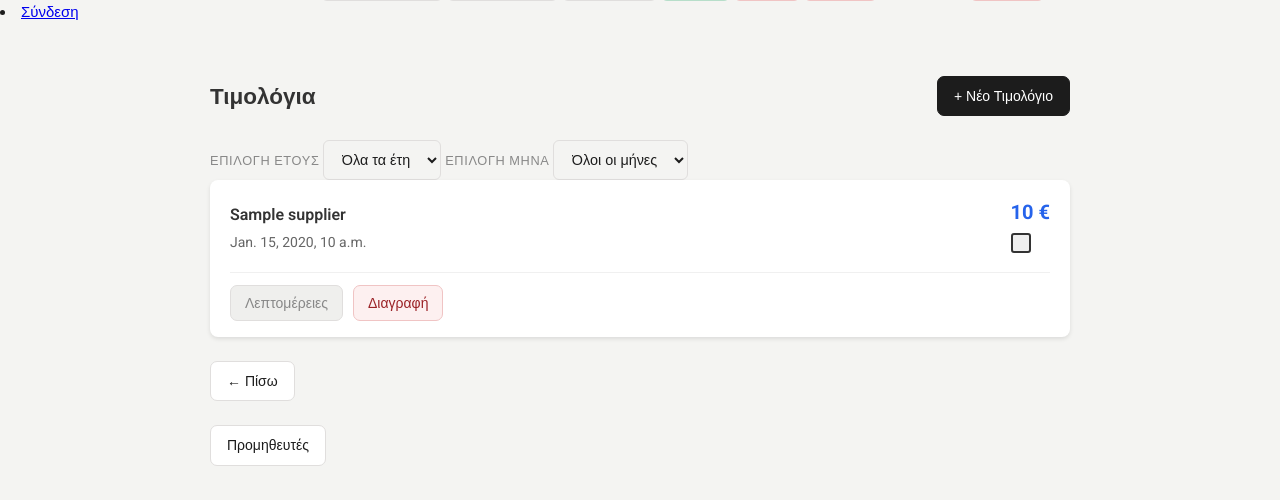
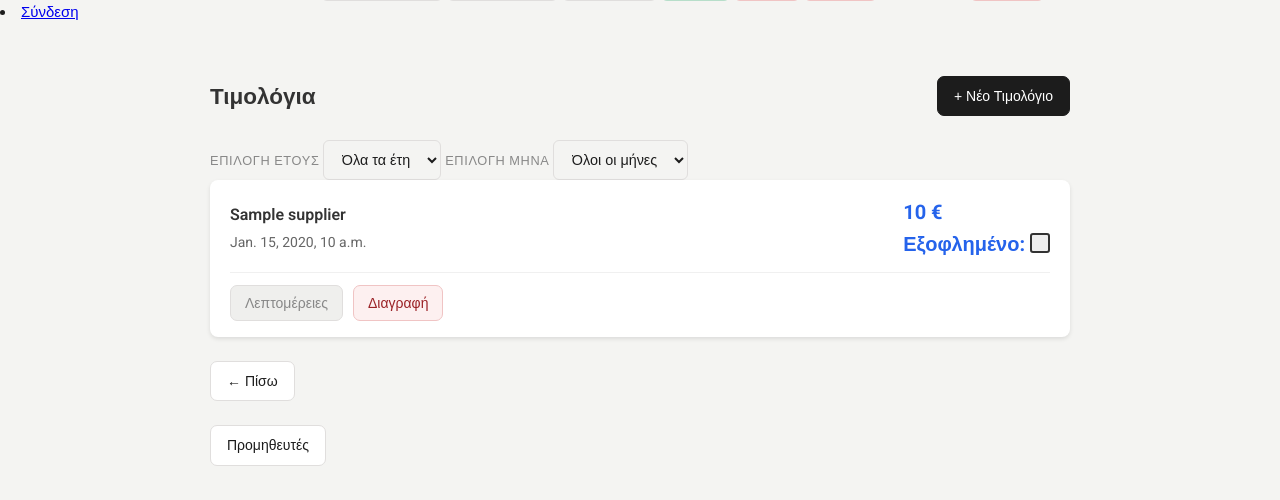
Before and after one commit to TelisK/business-tools, a Django app: template invoices/templates/invoices/invoice_list.html in a window 1280 px wide. Shown: the part 56-556 px from the top of the page. Run offline with Django 5.2, Linux system fonts and the light colour scheme; the template is opened without the code that fills it: most values are stand-ins (such as "Sample title", 1, 10 or a date in 2020).

Commit message:
invoices - complete checkbox for paid invoices

```diff
--- a/invoices/templates/invoices/invoice_list.html
+++ b/invoices/templates/invoices/invoice_list.html
@@ -45,6 +45,7 @@
                     {{ invoice.total }} €
                     <form method="post" action="{% url 'invoices:paid_checkbox' invoice.id %}">
                         {% csrf_token %}
+                        Εξοφλημένο:
                         <button type="submit" class="paid-box {% if invoice.paid %}paid-checked{% endif %}">
                             {% if invoice.paid %}✓{% endif %}
                         </button>
```
